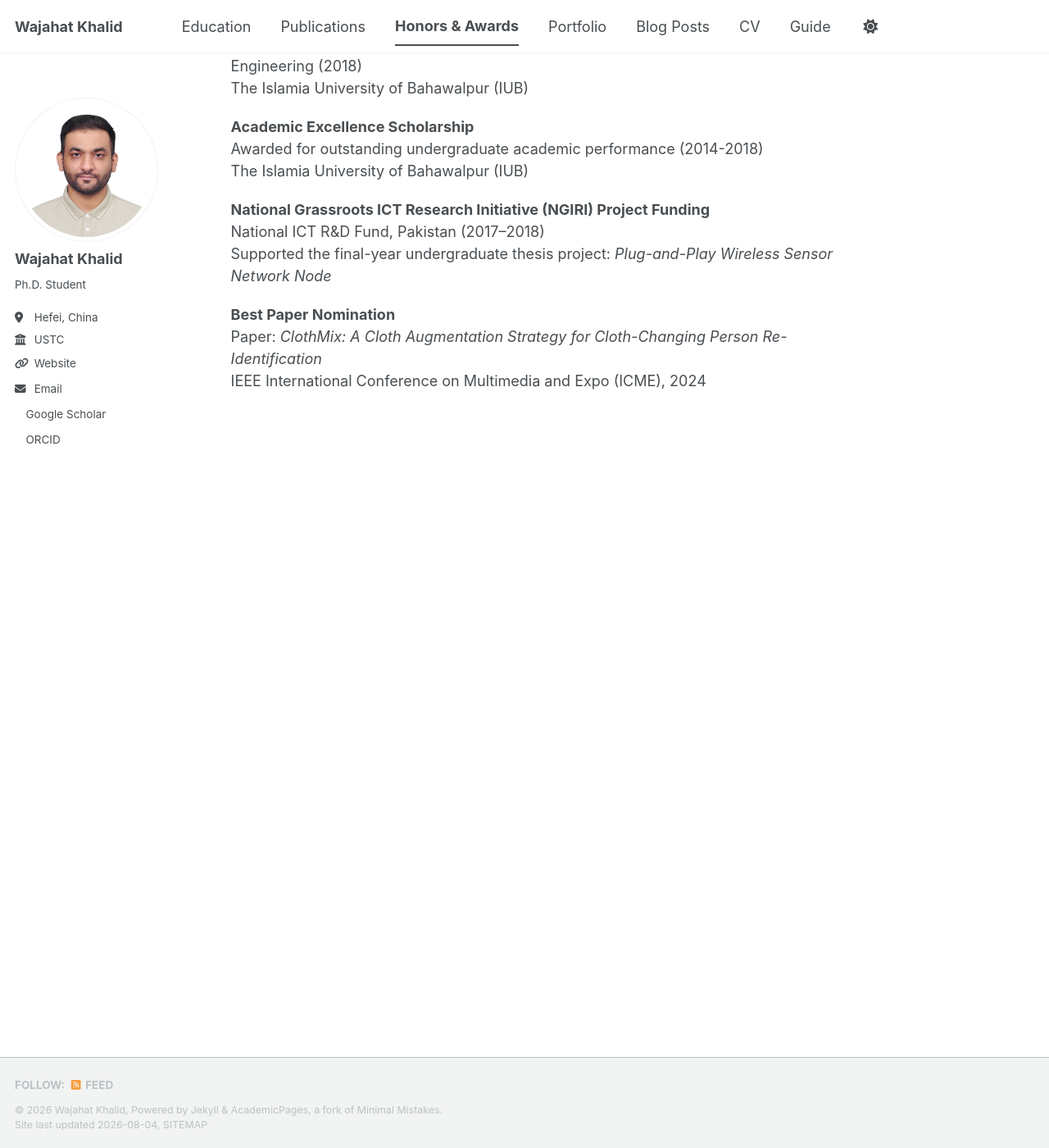
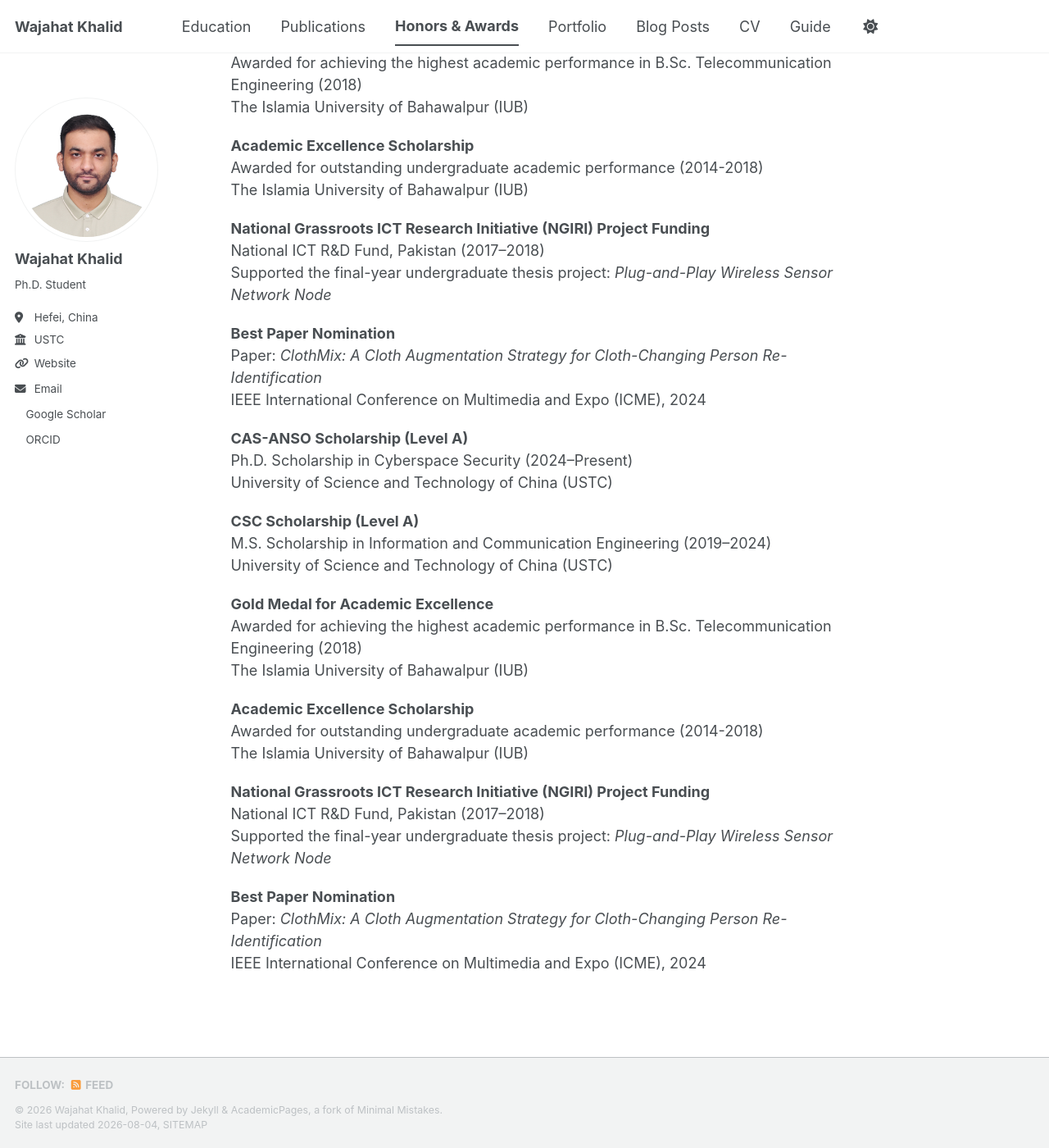
Before and after one commit to Mr-WajahatKhalid/Mr-WajahatKhalid.github.io, a Jekyll site: the page built from _pages/honors.md, in a window 1280 px wide and 1400 px high, scrolled down 482 px. Shown: the whole window at 82% size. Built offline with Jekyll 4.4.1, drawn with Linux system fonts in a browser that asks for light colours; a style sheet for code colours, icons or effects is not loaded.

Commit message:
Update honors.md

```diff
--- a/_pages/honors.md
+++ b/_pages/honors.md
@@ -7,7 +7,6 @@ author_profile: true
 
 
 ## CAS-ANSO Scholarship (Level A)
-<div class="publication">
 Ph.D. Scholarship in Cyberspace Security (2024–Present)<br>
 University of Science and Technology of China (USTC)<br>
 
@@ -68,3 +67,61 @@ IEEE International Conference on Multimedia and Expo (ICME), 2024<br>
 
 
 </div>
+
+
+<div class="publication">
+
+<strong>CAS-ANSO Scholarship (Level A)</strong><br>
+Ph.D. Scholarship in Cyberspace Security (2024–Present)<br>
+University of Science and Technology of China (USTC)<br>
+
+</div>
+
+
+<div class="publication">
+
+<strong>CSC Scholarship (Level A)</strong><br>
+M.S. Scholarship in Information and Communication Engineering (2019–2024)<br>
+University of Science and Technology of China (USTC)<br>
+
+
+</div>
+
+
+<div class="publication">
+
+<strong>Gold Medal for Academic Excellence</strong><br>
+Awarded for achieving the highest academic performance in B.Sc. Telecommunication Engineering (2018)<br>
+The Islamia University of Bahawalpur (IUB)<br>
+
+
+</div>
+
+
+<div class="publication">
+
+<strong>Academic Excellence Scholarship</strong><br>
+Awarded for outstanding undergraduate academic performance (2014-2018)<br>
+The Islamia University of Bahawalpur (IUB)<br>
+
+
+</div>
+
+
+<div class="publication">
+
+<strong>National Grassroots ICT Research Initiative (NGIRI) Project Funding</strong><br>
+National ICT R&D Fund, Pakistan (2017–2018)<br>
+Supported the final-year undergraduate thesis project: <em>Plug-and-Play Wireless Sensor Network Node</em>
+
+</div>
+
+
+<div class="publication">
+
+<strong>Best Paper Nomination</strong><br>
+Paper: <em>ClothMix: A Cloth Augmentation Strategy for Cloth-Changing Person Re-Identification</em><br>
+IEEE International Conference on Multimedia and Expo (ICME), 2024<br>
+
+
+</div>
```
